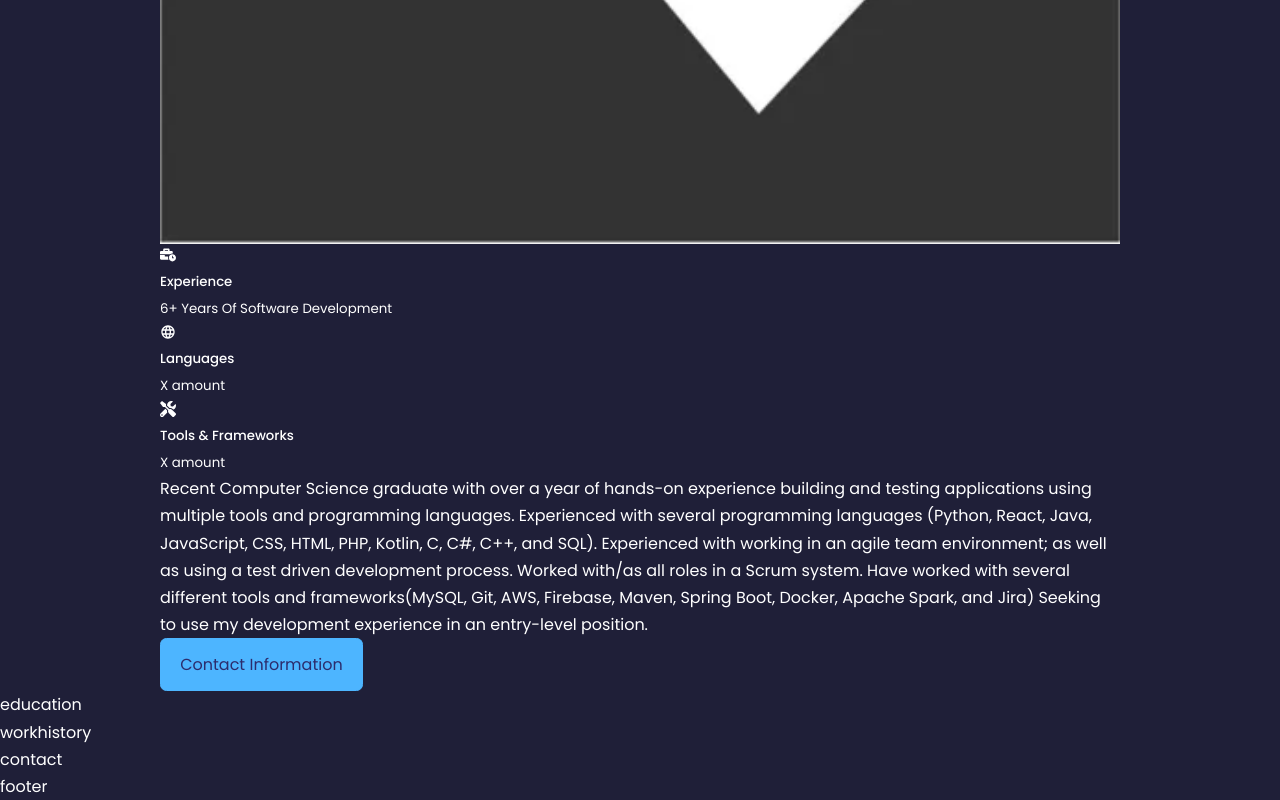
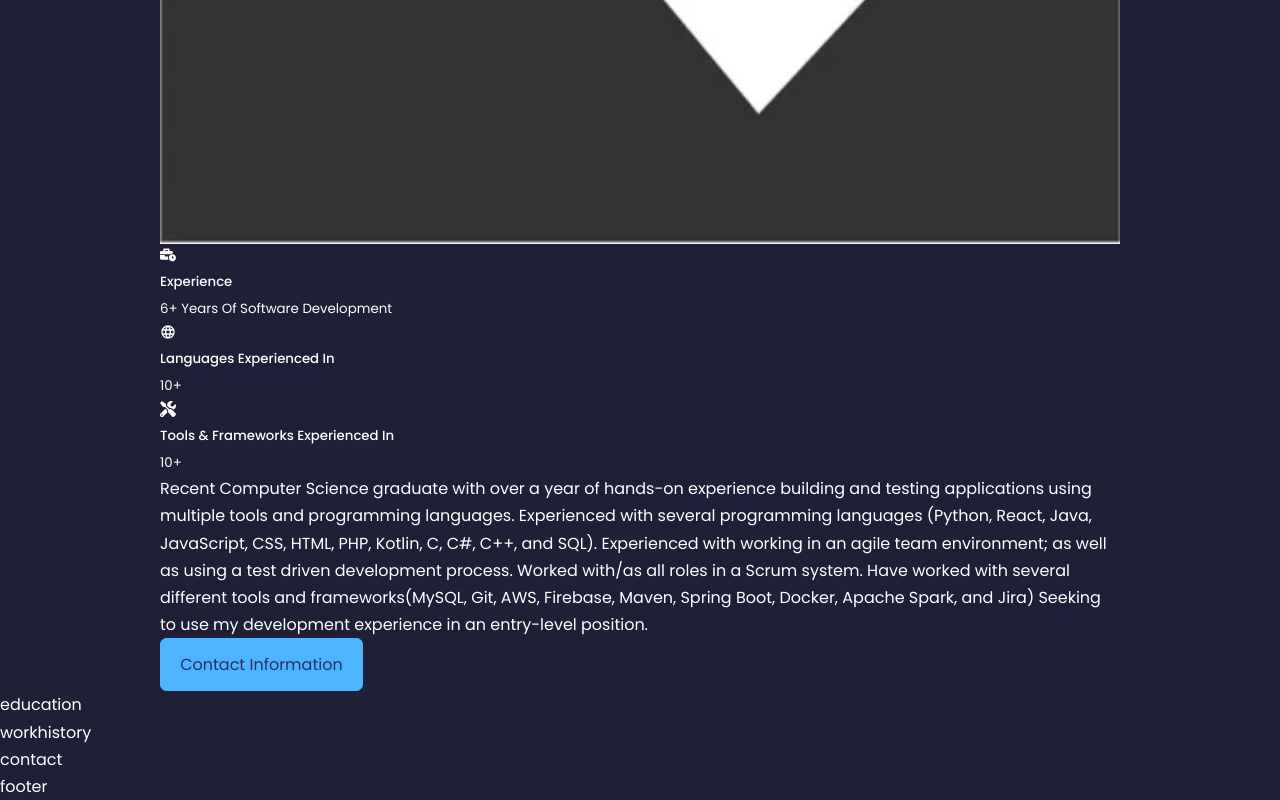
Before and after one commit to ParkerBalbach/online_resume, a React (Create React App) app: page / in a window 1280 px wide. Shown: the part 1670-2470 px from the top of the page. Built offline with nearby package versions, Linux system fonts and the light colour scheme.

Commit message:
Made Languages and Tools more specific

```diff
--- a/src/components/about/about.jsx
+++ b/src/components/about/about.jsx
@@ -25,13 +25,13 @@ const about = () => {
             </article>
             <article className='about__card'>
               <MdLanguage className='about__icon'/>
-              <h5>Languages</h5>
-              <small>X amount</small>
+              <h5>Languages Experienced In</h5>
+              <small>10+</small>
             </article>
             <article className='about__card'>
               <FaTools className='about__icon'/>
-              <h5>Tools & Frameworks</h5>
-              <small>X amount</small>
+              <h5>Tools & Frameworks Experienced In</h5>
+              <small>10+</small>
             </article>
           </div>
 
```
